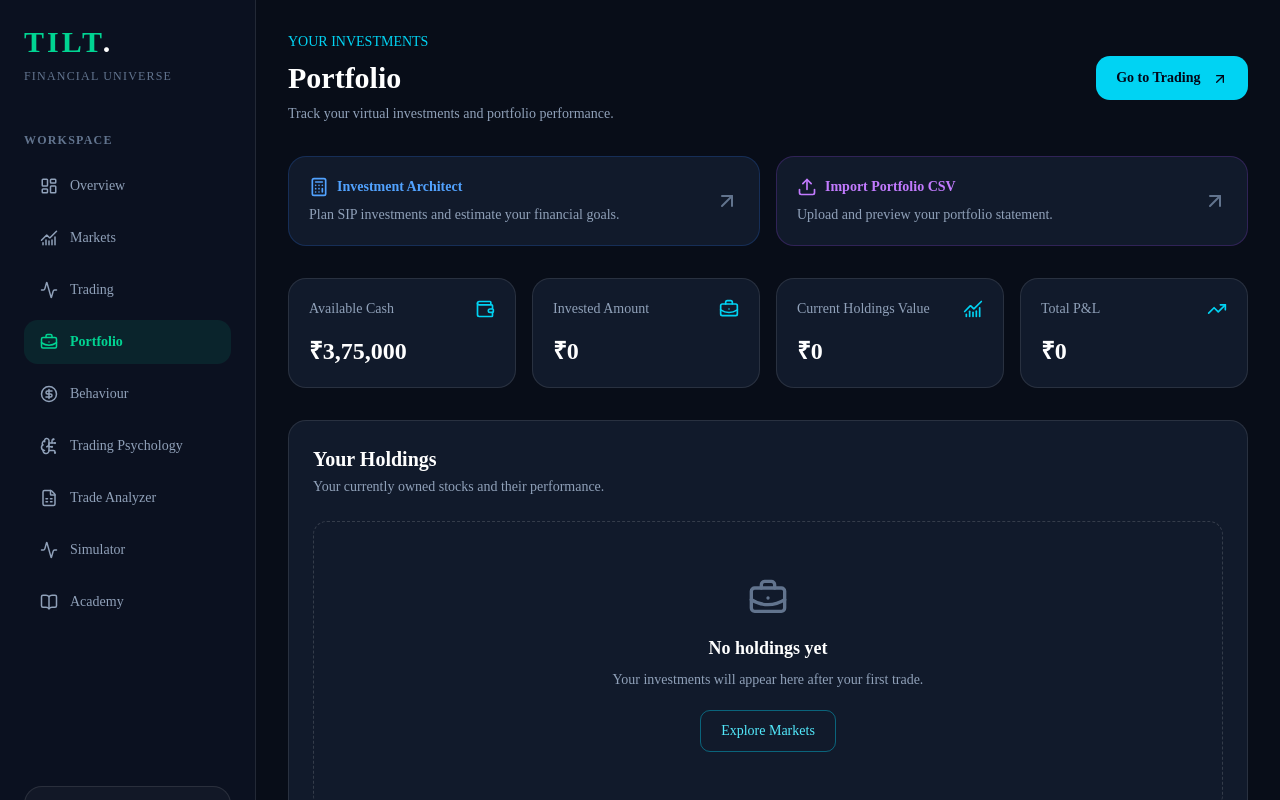
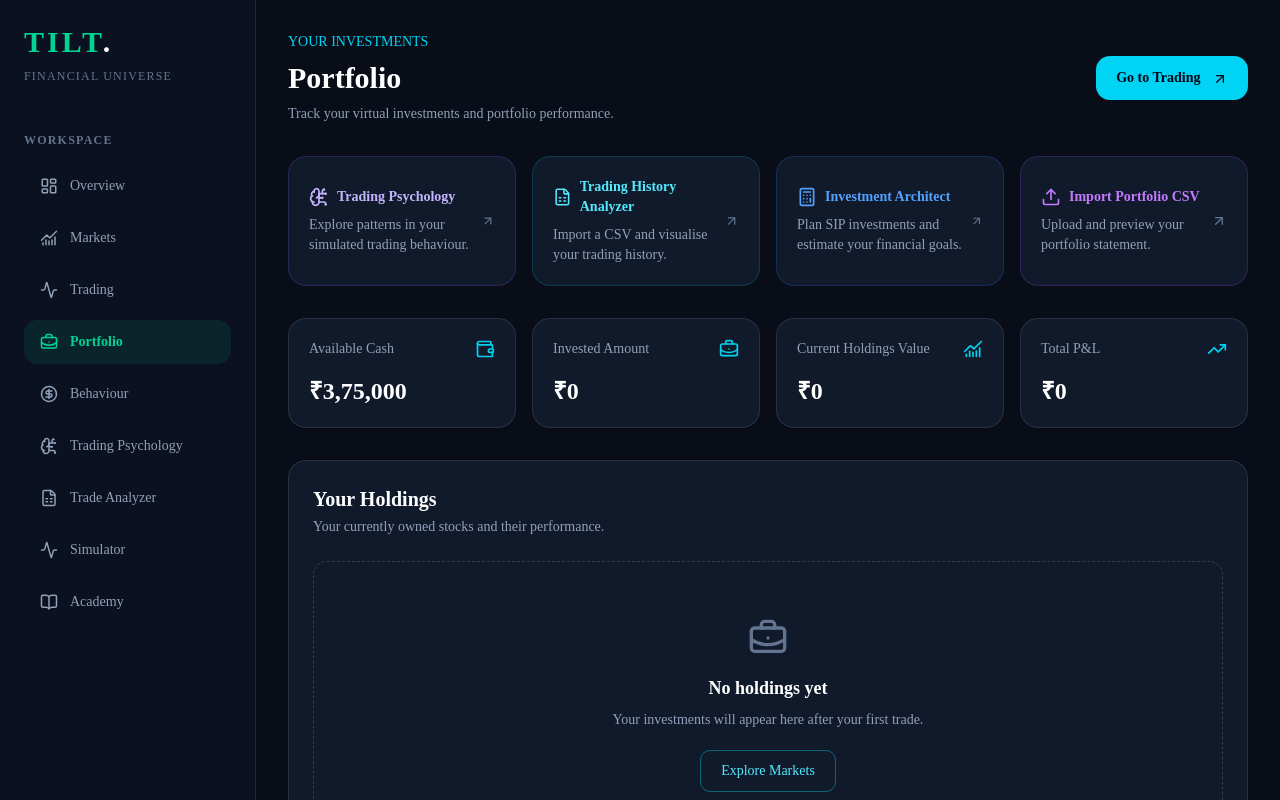
Before and after one commit to iluxon09/Chinese-Spy, a Next.js app: page /portfolio in a window 1280 px wide. Shown: the top 800 px of the page. Built offline with nearby package versions, Linux system fonts and the light colour scheme.

Commit message:
Connect analytics tools from portfolio dashboard

```diff
--- a/features/portfolio/portfolio-dashboard.tsx
+++ b/features/portfolio/portfolio-dashboard.tsx
@@ -10,6 +10,8 @@ import {
   TrendingUp,
   Calculator,
   Upload,
+  BrainCircuit,
+  FileSpreadsheet,
 } from "lucide-react";
 
 import type { TradingState } from "@/features/trading/trading-engine";
@@ -126,7 +128,27 @@ export default function PortfolioDashboard() {
           </Link>
         </div>
 
-        <div className="grid gap-4 sm:grid-cols-2">
+        <div className="grid gap-4 sm:grid-cols-2 xl:grid-cols-4">
+          <Link href="/portfolio/insights" className="group flex items-center justify-between rounded-2xl border border-violet-500/20 bg-[#111a2b] p-5 hover:border-violet-400/50">
+            <div>
+              <div className="flex items-center gap-2 text-violet-300">
+                <BrainCircuit size={20} />
+                <span className="text-sm font-semibold">Trading Psychology</span>
+              </div>
+              <p className="mt-2 text-sm text-slate-400">Explore patterns in your simulated trading behaviour.</p>
+            </div>
+            <ArrowUpRight className="text-slate-500 group-hover:text-violet-300" />
+          </Link>
+          <Link href="/portfolio/history" className="group flex items-center justify-between rounded-2xl border border-cyan-500/20 bg-[#111a2b] p-5 hover:border-cyan-400/50">
+            <div>
+              <div className="flex items-center gap-2 text-cyan-300">
+                <FileSpreadsheet size={20} />
+                <span className="text-sm font-semibold">Trading History Analyzer</span>
+              </div>
+              <p className="mt-2 text-sm text-slate-400">Import a CSV and visualise your trading history.</p>
+            </div>
+            <ArrowUpRight className="text-slate-500 group-hover:text-cyan-300" />
+          </Link>
           <Link href="/portfolio/architect" className="group flex items-center justify-between rounded-2xl border border-blue-500/20 bg-[#111a2b] p-5 hover:border-blue-400/50">
             <div>
               <div className="flex items-center gap-2 text-blue-400">
```
